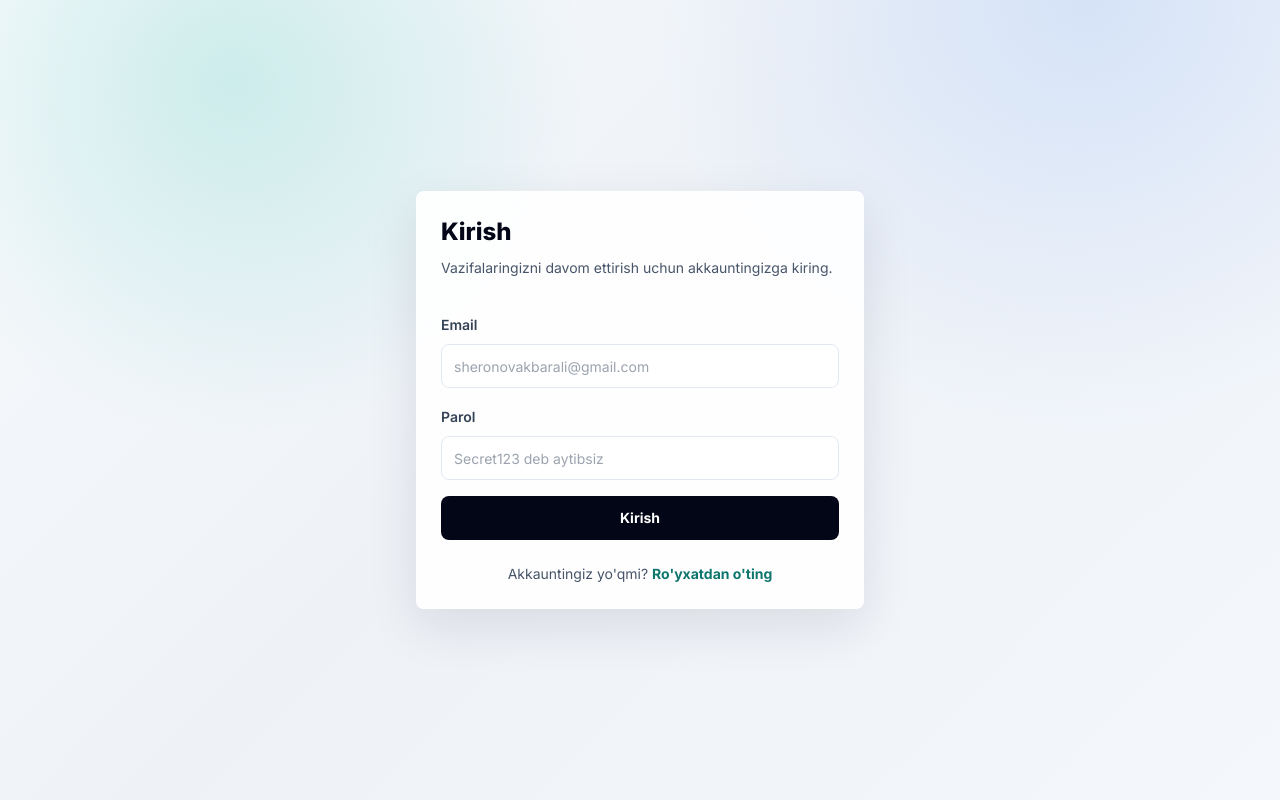
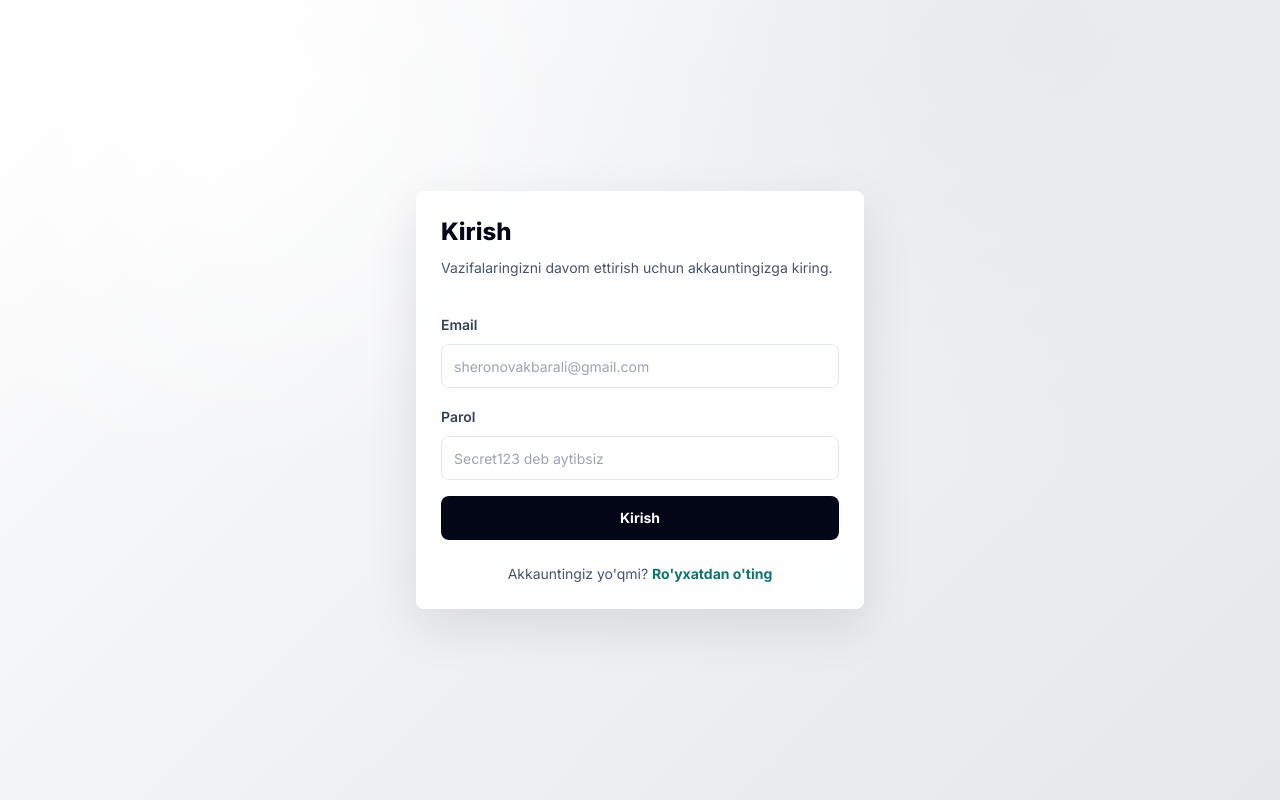
Before and after one commit to sheronov-akbarali/Exam-, a React (Vite) app in the folder frontend/: page /login in a window 1280 px wide. Built offline with nearby package versions, Linux system fonts and the light colour scheme; no server answers.

Commit message:
Update app background colors

```diff
--- a/frontend/src/styles.css
+++ b/frontend/src/styles.css
@@ -12,7 +12,7 @@ body {
   margin: 0;
   min-width: 320px;
   min-height: 100vh;
-  background: #eef2f7;
+  background: #f3f4f6;
   color: #111827;
 }
 
@@ -30,7 +30,7 @@ button:disabled {
 
 .app-shell {
   background:
-    radial-gradient(circle at 18% 10%, rgba(20, 184, 166, 0.18), transparent 28%),
-    radial-gradient(circle at 85% 0%, rgba(59, 130, 246, 0.14), transparent 32%),
-    linear-gradient(135deg, #f8fafc 0%, #eef2f7 45%, #f4f7fb 100%);
+    radial-gradient(circle at 18% 12%, rgba(255, 255, 255, 0.92), transparent 30%),
+    radial-gradient(circle at 82% 4%, rgba(229, 231, 235, 0.72), transparent 34%),
+    linear-gradient(135deg, #ffffff 0%, #f3f4f6 38%, #e5e7eb 100%);
 }
```
